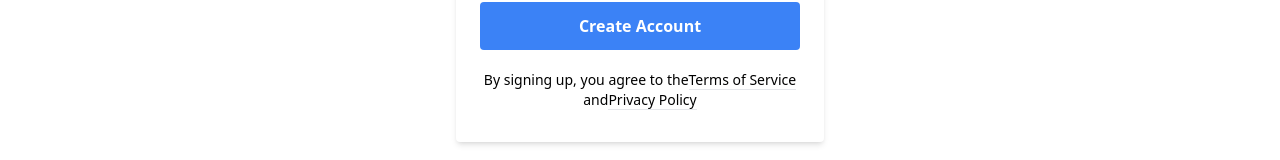
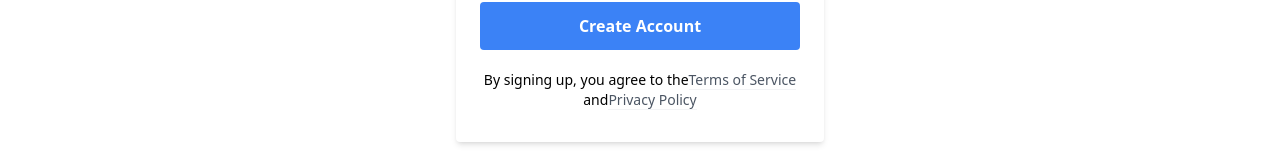
Before and after one commit to adrianlbueno/the-pocman-online-shop, a React (Vite) app: page /signUp in a window 1280 px wide. Shown: the part 478-638 px from the top of the page. Built offline with nearby package versions, Linux system fonts and the light colour scheme.

Commit message:
fix typos

```diff
--- a/src/components/common/form/SignUpForm.jsx
+++ b/src/components/common/form/SignUpForm.jsx
@@ -4,31 +4,31 @@ const SignUp = () => {
     return (
         <>
             <div className="flex items-center justify-center p-12">
-                <div className="bg-grey-lighter min-h-screen flex flex-col">
+                <div className="bg-gray-lighter min-h-screen flex flex-col">
                     <form className="w-full max-w-sm">
                         <div className="container max-w-sm mx-auto flex-1 flex flex-col items-center justify-center px-2">
                             <div className="bg-white px-6 py-8 rounded shadow-md text-black w-full">
                                 <h1 className="mb-8 text-3xl text-center">Sign up</h1>
                                 <input
                                     type="text"
-                                    className="block border border-grey-light w-full p-3 rounded mb-4"
+                                    className="block border border-gray-light w-full p-3 rounded mb-4"
                                     name="fullname"
                                     placeholder="Full Name" />
 
                                 <input
                                     type="text"
-                                    className="block border border-grey-light w-full p-3 rounded mb-4"
+                                    className="block border border-gray-light w-full p-3 rounded mb-4"
                                     name="email"
                                     placeholder="Email" />
 
                                 <input
                                     type="password"
-                                    className="block border border-grey-light w-full p-3 rounded mb-4"
+                                    className="block border border-gray-light w-full p-3 rounded mb-4"
                                     name="password"
                                     placeholder="Password" />
                                 <input
                                     type="password"
-                                    className="block border border-grey-light w-full p-3 rounded mb-4"
+                                    className="block border border-gray-light w-full p-3 rounded mb-4"
                                     name="confirm_password"
                                     placeholder="Confirm Password" />
 
@@ -37,18 +37,18 @@ const SignUp = () => {
                                     className="w-full text-center py-3 rounded bg-blue-500 text-white font-bold  hover:bg-green-dark focus:shadow-outline my-1"
                                 >Create Account</button>
 
-                                <div className="text-center text-sm text-grey-dark mt-4">
+                                <div className="text-center text-sm text-gray-dark mt-4">
                                     By signing up, you agree to the
-                                    <a className="no-underline border-b border-grey-dark text-grey-dark" href="#">
+                                    <span className="no-underline border-b border-gray-100 text-gray-600" href="#">
                                         Terms of Service
-                                    </a> and
-                                    <a className="no-underline border-b border-grey-dark text-grey-dark" href="#">
+                                    </span> and
+                                    <span className="no-underline border-b border-gray-100 text-gray-600 " href="#">
                                         Privacy Policy
-                                    </a>
+                                    </span>
                                 </div>
                             </div>
 
-                            <div className="text-grey-dark mt-6">
+                            <div className="text-gray-dark mt-6">
                                 Already have an account?
                                 <Link className="no-underline border-b border-blue text-blue" to="../login">
                                     Log in
--- a/tailwind.config.js
+++ b/tailwind.config.js
@@ -1,12 +1,19 @@
 /*eslint-env node*/
 /** @type {import('tailwindcss').Config} */
+
+const colors = require('tailwindcss/colors')
+
 module.exports = {
   content: [
     "./index.html",
     "./src/**/*.{js,ts,jsx,tsx}",
   ],
   theme: {
-    extend: {},
+    extend: {
+      colors: {
+        ...colors
+      }
+    },
   },
   plugins: [],
 }
```
